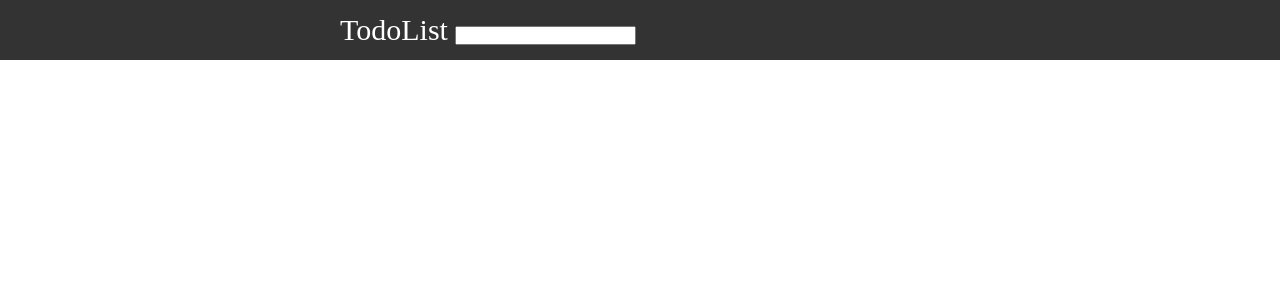
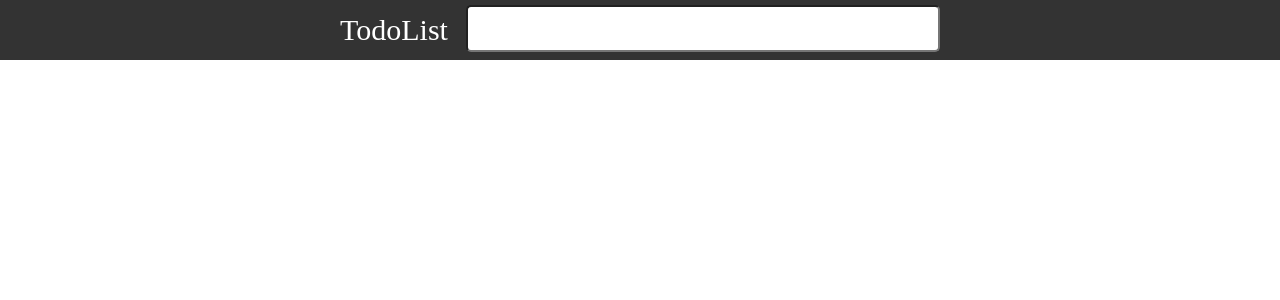
Before and after one commit to KongC-X/BDD-vueTodoList, a Vue app: page / in a window 1280 px wide. Shown: the top 300 px of the page. Built offline with nearby package versions, Linux system fonts and the light colour scheme.

Commit message:
通用代码封装

```diff
--- a/src/containers/TodoList/components/Header.vue
+++ b/src/containers/TodoList/components/Header.vue
@@ -5,7 +5,7 @@
       <input
           type="text"
           data-test="input"
-          class="header-inputq"
+          class="header-input"
           v-model="inputValue"
           @keyup.enter="addTodoItem"
       >
--- /dev/null
+++ b/src/utils/testUtil.js
@@ -0,0 +1,3 @@
+export const findTestWrapper = (wrapper, tag) => {
+  return wrapper.find(`[data-test=${tag}]`)
+}
```
Also changed, not shown: 1 other file (tests, documents, lock files or other folders).
